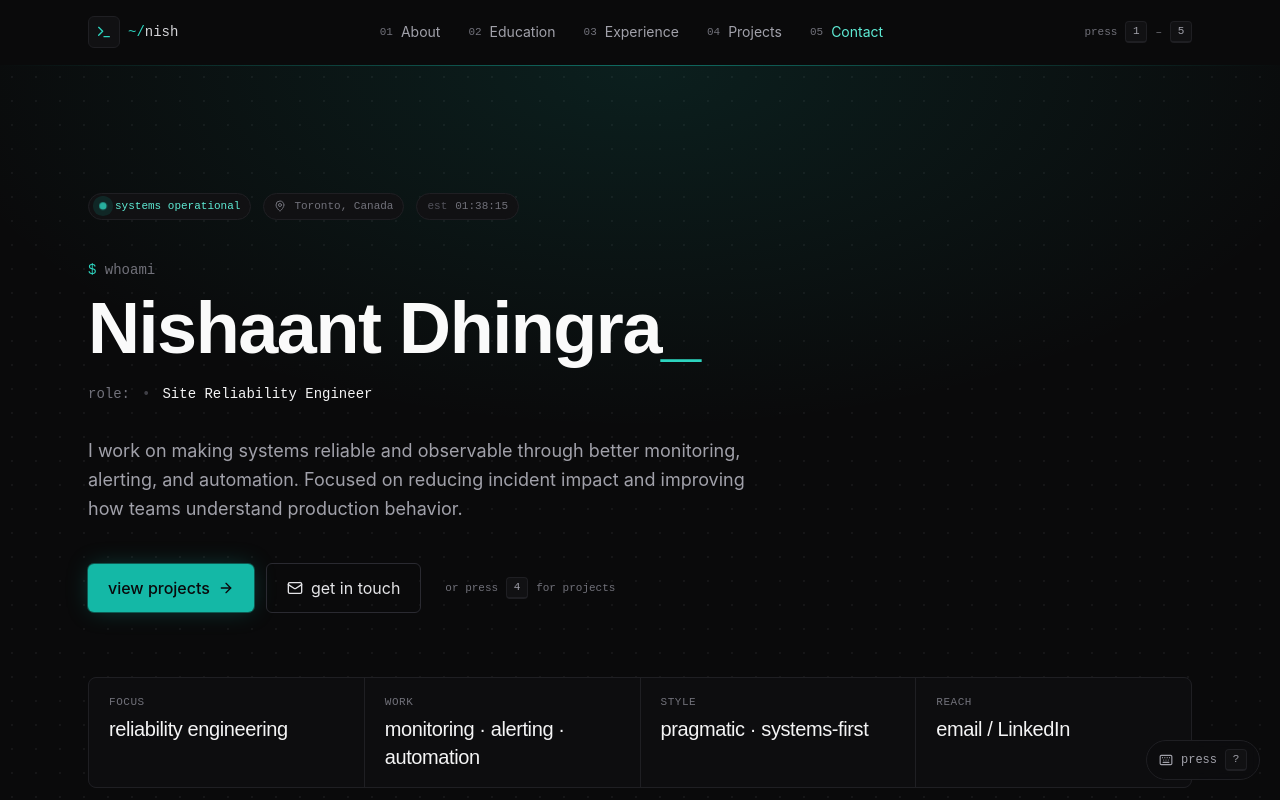
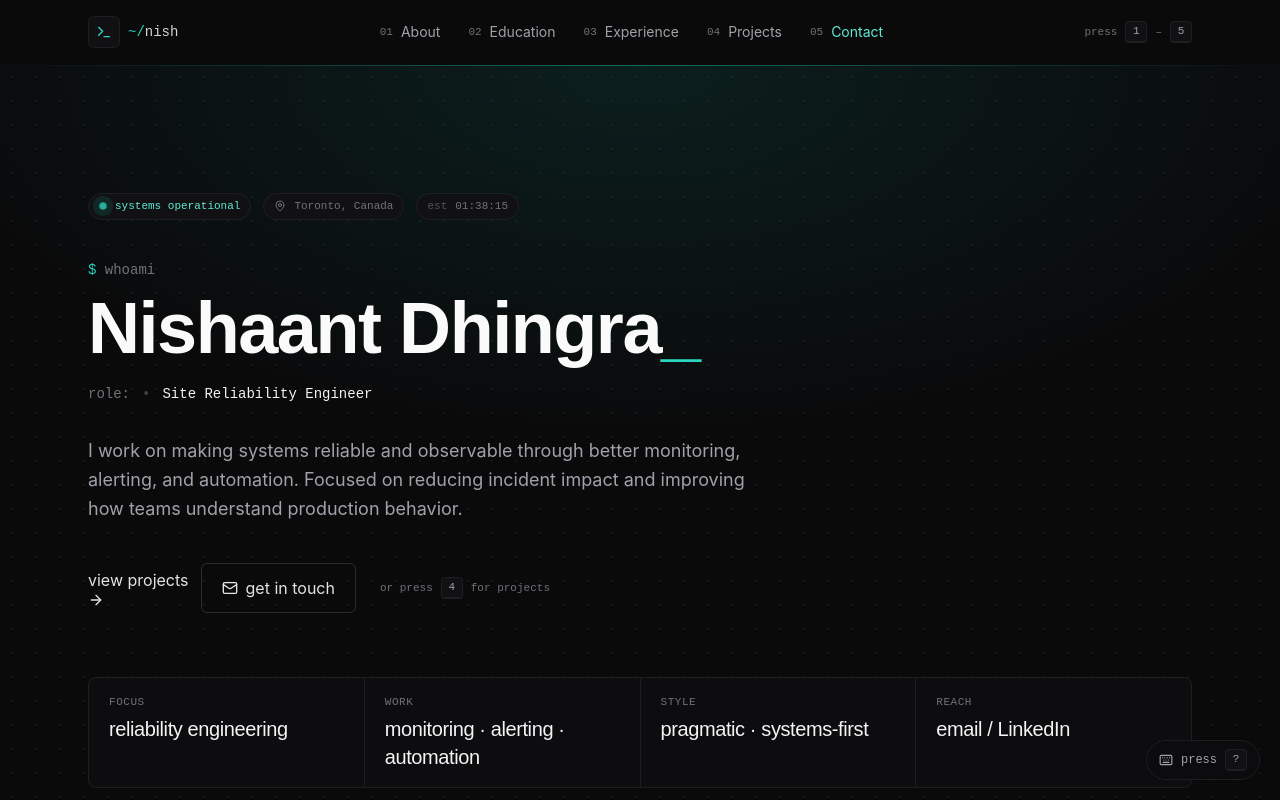
Before and after one commit to dhingranishaant/portfolio-react, a React (Create React App) app in the folder sre-portfolio/: page / in a window 1280 px wide. Shown: the top 800 px of the page. Built offline with nearby package versions, Linux system fonts and the light colour scheme.

Commit message:
magnetic-button-try1

```diff
--- a/sre-portfolio/src/components/Hero.jsx
+++ b/sre-portfolio/src/components/Hero.jsx
@@ -1,6 +1,7 @@
 import React, { useEffect, useState } from "react";
 import { ArrowRight, Activity, MapPin, Mail } from "lucide-react";
 import { profile } from "../data/mock";
+import Magnetic from "./Magnetic";
 
 const Hero = () => {
     const [time, setTime] = useState("");
@@ -62,9 +63,9 @@ const Hero = () => {
                 <p className="mt-8 max-w-2xl text-lg text-zinc-400 leading-relaxed">{profile.shortBio}</p>
 
                 <div className="mt-10 flex flex-wrap items-center gap-3">
-                    <button onClick={scrollTo("projects")} className="group inline-flex items-center gap-2 px-5 py-3 rounded-md bg-teal-500 text-zinc-950 font-medium hover:bg-teal-400 teal-glow transition-colors">
+                    <Magnetic onClick={scrollTo("projects")} className="group inline-flex items-center gap-2 px-5 py-3 rounded-md bg-teal-500 text-zinc-950 font-medium hover:bg-teal-400 teal-glow transition-colors">
                         view projects <ArrowRight className="w-4 h-4 transition-transform group-hover:translate-x-0.5" />
-                    </button>
+                    </Magnetic>
                     <button onClick={scrollTo("contact")} className="inline-flex items-center gap-2 px-5 py-3 rounded-md bg-transparent text-zinc-200 border border-[#2a2a31] hover:border-teal-500/60 hover:text-teal-300 transition-colors">
                         <Mail className="w-4 h-4" /> get in touch
                     </button>
--- /dev/null
+++ b/sre-portfolio/src/components/Magnetic.jsx
@@ -0,0 +1,31 @@
+import React, { useRef } from "react";
+
+const Magnetic = ({ children, strength = 0.35 }) => {
+  const ref = useRef(null);
+
+  const handleMove = (e) => {
+    const el = ref.current;
+    if (!el) return;
+    const r = el.getBoundingClientRect();
+    const x = e.clientX - (r.left + r.width / 2);
+    const y = e.clientY - (r.top + r.height / 2);
+    el.style.transform = `translate(${x * strength}px, ${y * strength}px)`;
+  };
+
+  const handleLeave = () => {
+    if (ref.current) ref.current.style.transform = "translate(0, 0)";
+  };
+
+  return (
+    <div
+      ref={ref}
+      onMouseMove={handleMove}
+      onMouseLeave={handleLeave}
+      style={{ display: "inline-block", transition: "transform 250ms cubic-bezier(0.16, 1, 0.3, 1)" }}
+    >
+      {children}
+    </div>
+  );
+};
+
+export default Magnetic;
```
